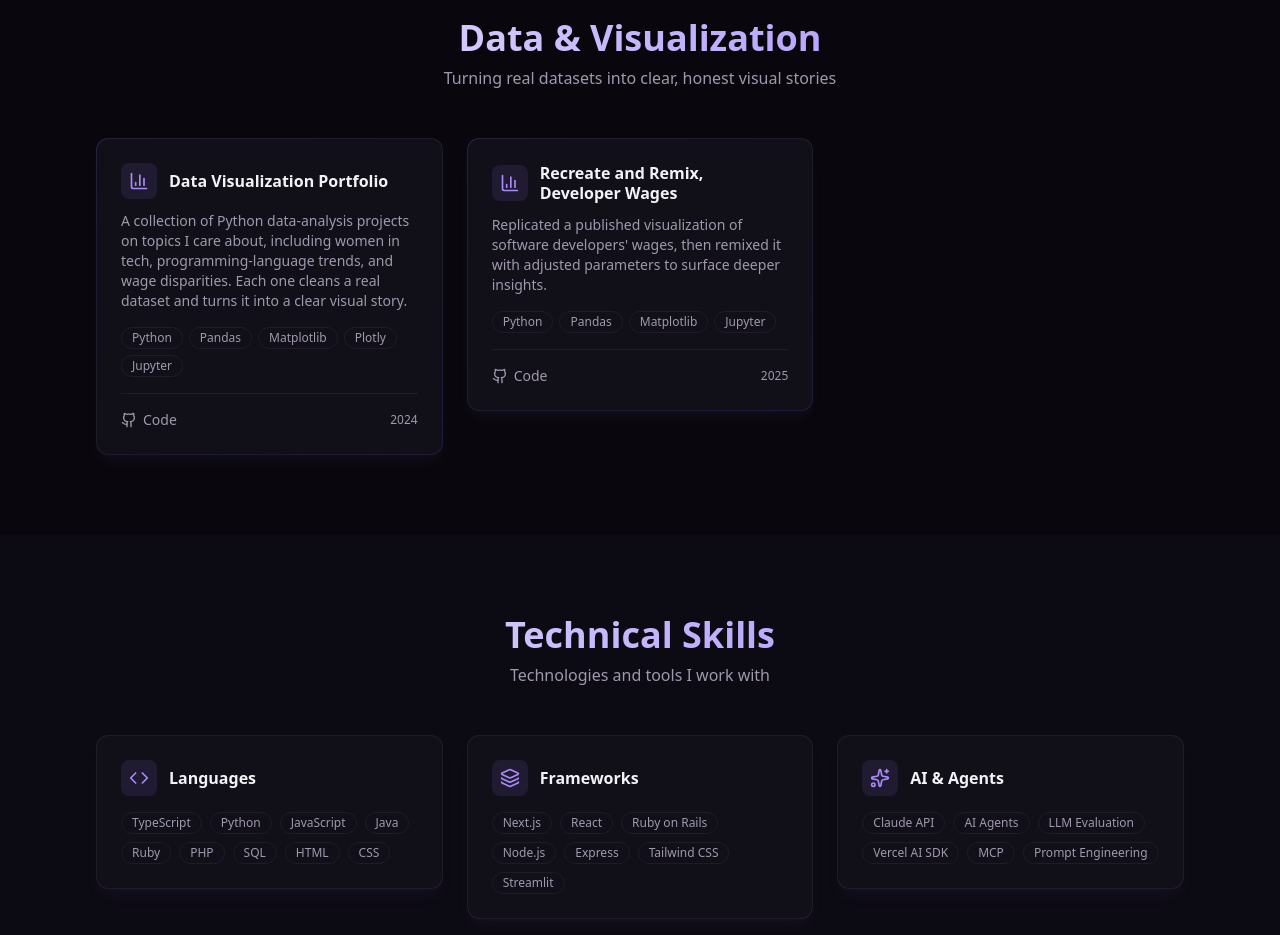
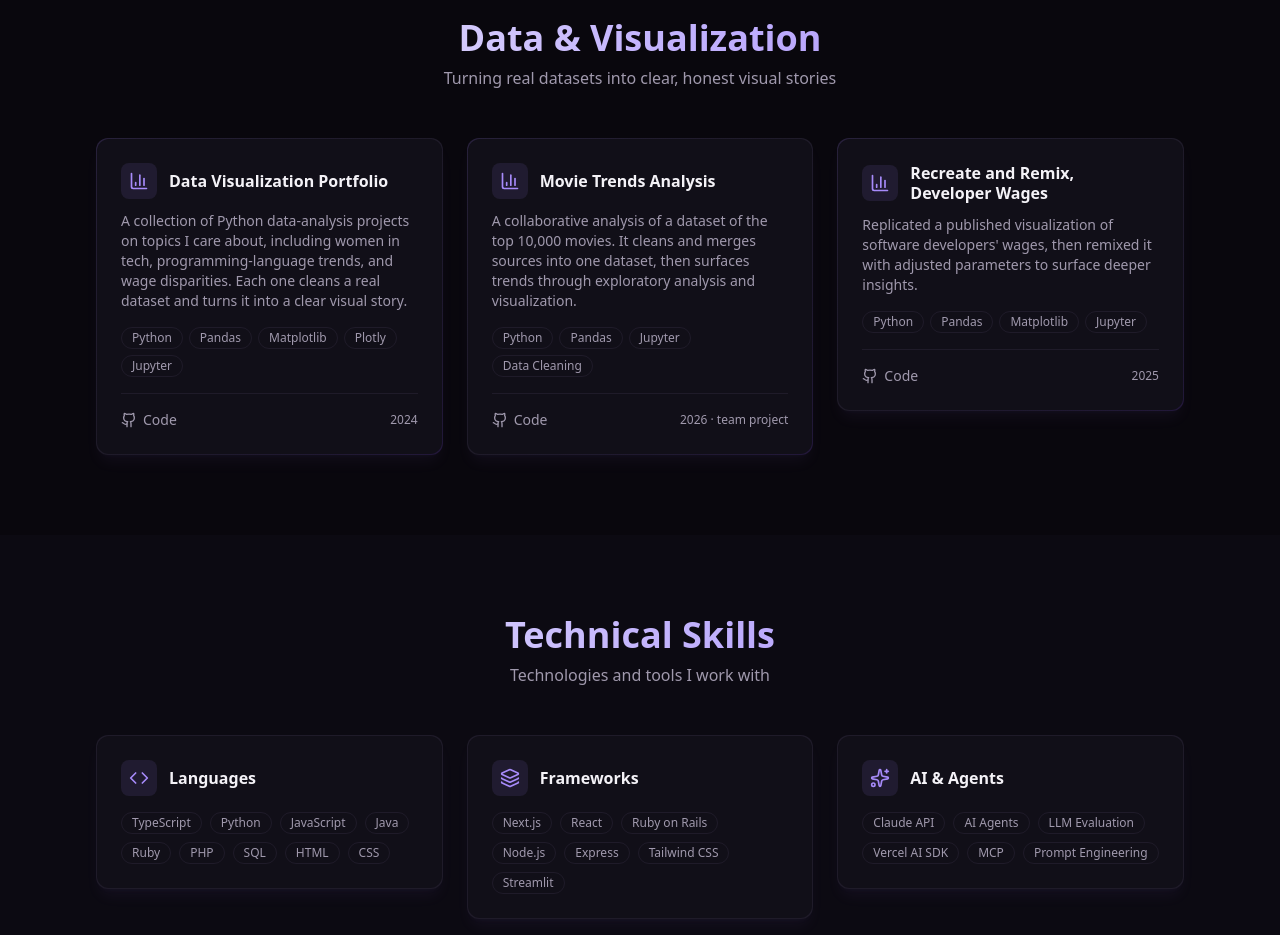
Before and after one commit to salehaiftikharr/portfolio, a Next.js app: page / in a window 1280 px wide. Shown: the part 4360-5295 px from the top of the page. Built offline with nearby package versions, Linux system fonts and the light colour scheme.

Commit message:
Add the movie trends data project back, renamed

```diff
--- a/src/data/dataProjects.ts
+++ b/src/data/dataProjects.ts
@@ -19,6 +19,16 @@ export const dataProjects: DataProject[] = [
     year: "2024",
   },
   {
+    id: "movie-trends",
+    title: "Movie Trends Analysis",
+    description:
+      "A collaborative analysis of a dataset of the top 10,000 movies. It cleans and merges sources into one dataset, then surfaces trends through exploratory analysis and visualization.",
+    techStack: ["Python", "Pandas", "Jupyter", "Data Cleaning"],
+    github: "https://github.com/aryamasharma/DataScience325-FinalProject",
+    year: "2026",
+    note: "team project",
+  },
+  {
     id: "ds311-recreate-remix",
     title: "Recreate and Remix, Developer Wages",
     description:
```
